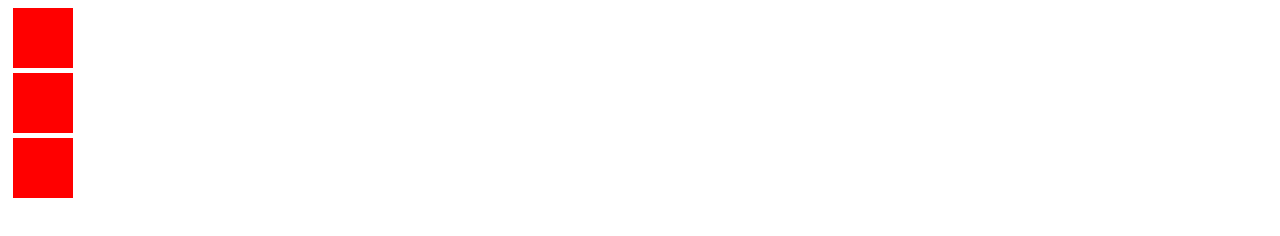
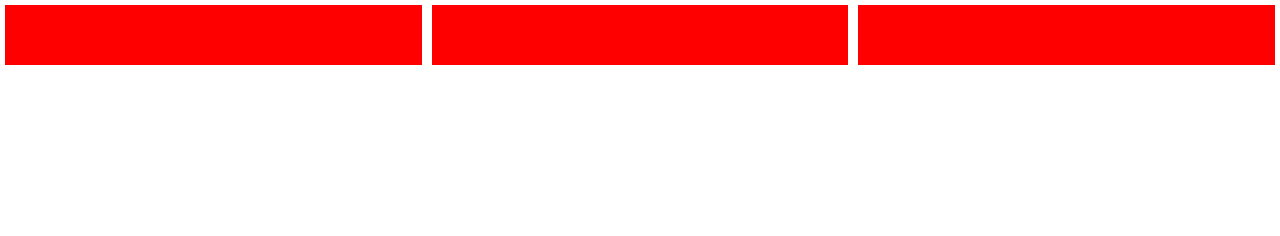
Before and after one commit to leonardo-santoz/flexbox, a plain HTML site: page index.html in a window 1280 px wide. Drawn offline with Linux system fonts and the light colour scheme.

Commit message:
Redimensionamento

```diff
--- a/styles.css
+++ b/styles.css
@@ -1,9 +1,20 @@
+body,
+html,
 #app {
+  height: 100%;
+  margin: 0;
+}
+
+#app {
+  display: flex;
 }
 
 .box {
-  width: 60px;
+  width: 300px;
   height: 60px;
   background: #f00;
   margin: 5px;
+  /* flex-grow: 1;  utiliza toda a largura disponível em tela*/
+  /* flex-shrink: 1; diminui todo o conteúdo para caber na tela */
+  flex: 1; /*soma dos dois elementos acima*/
 }
```
